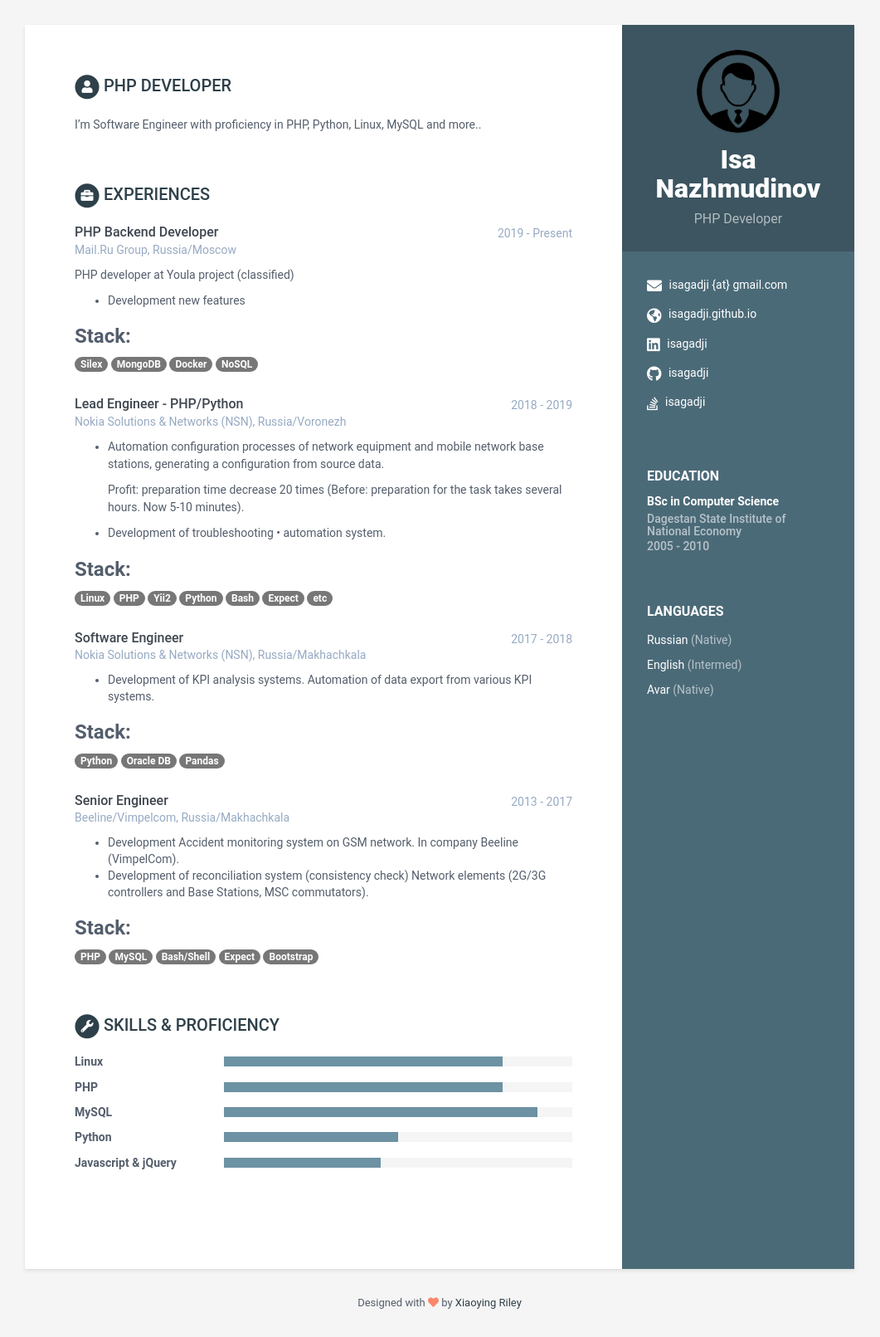
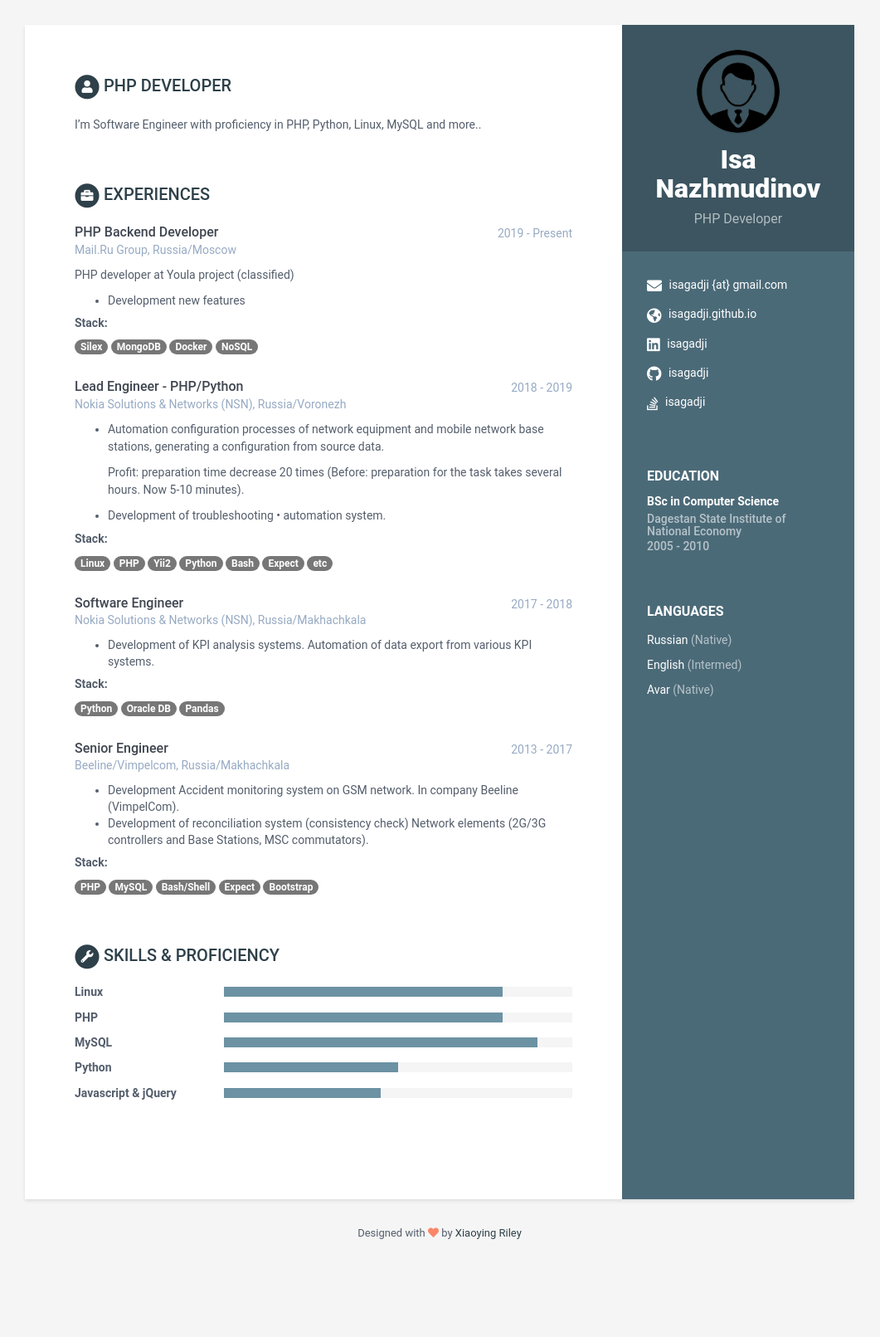
Before and after one commit to isagadji/isa, a Jekyll site: the page built from index.html, in a window 1280 px wide. Shown: the whole page at 83% size, without its empty margins (110-1171 px from the left). Built offline with Jekyll 4.4.1, drawn with Linux system fonts in a browser that asks for light colours; after the commit the page ends 1527 px from its top, so only the background shows below that.

Commit message:
experiments

```diff
--- a/_includes/experiences.html
+++ b/_includes/experiences.html
@@ -29,7 +29,7 @@
     </div><!--//details-->
     {% endif %}
     {% if experience.stack %}
-      <h3>Stack:</h3>
+      <h5>Stack:</h5>
       {% for stack in experience.stack %}
         <span class="badge badge-primary badge-pill">{{ stack }}</span>
       {% endfor %}
```
